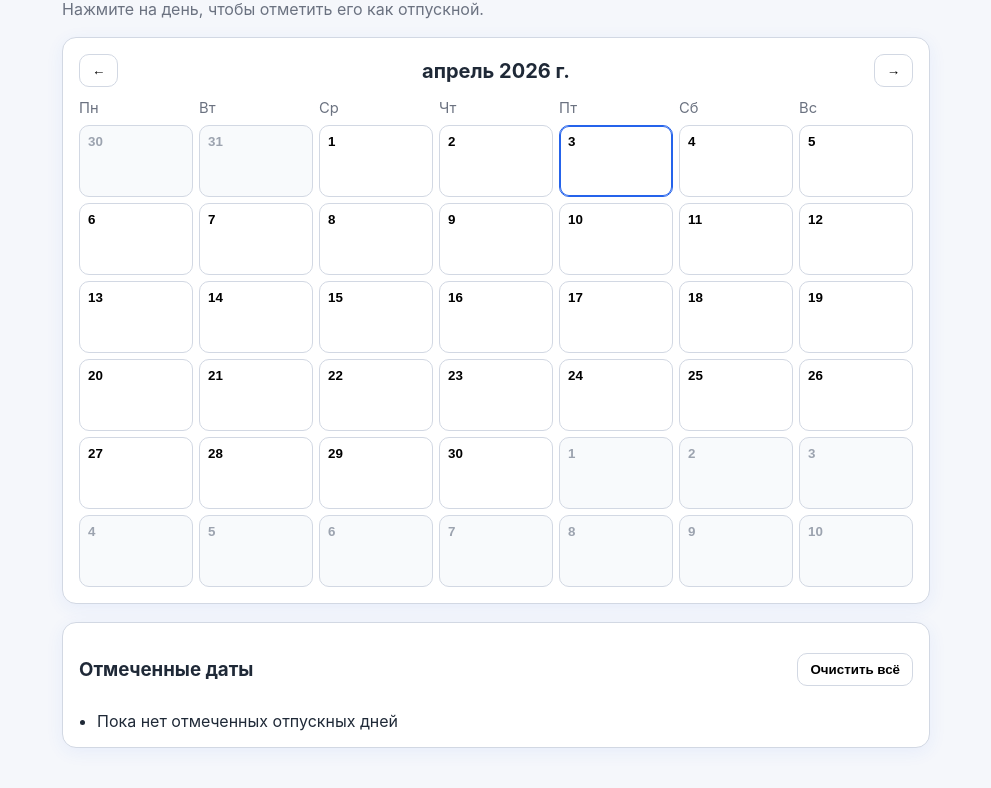
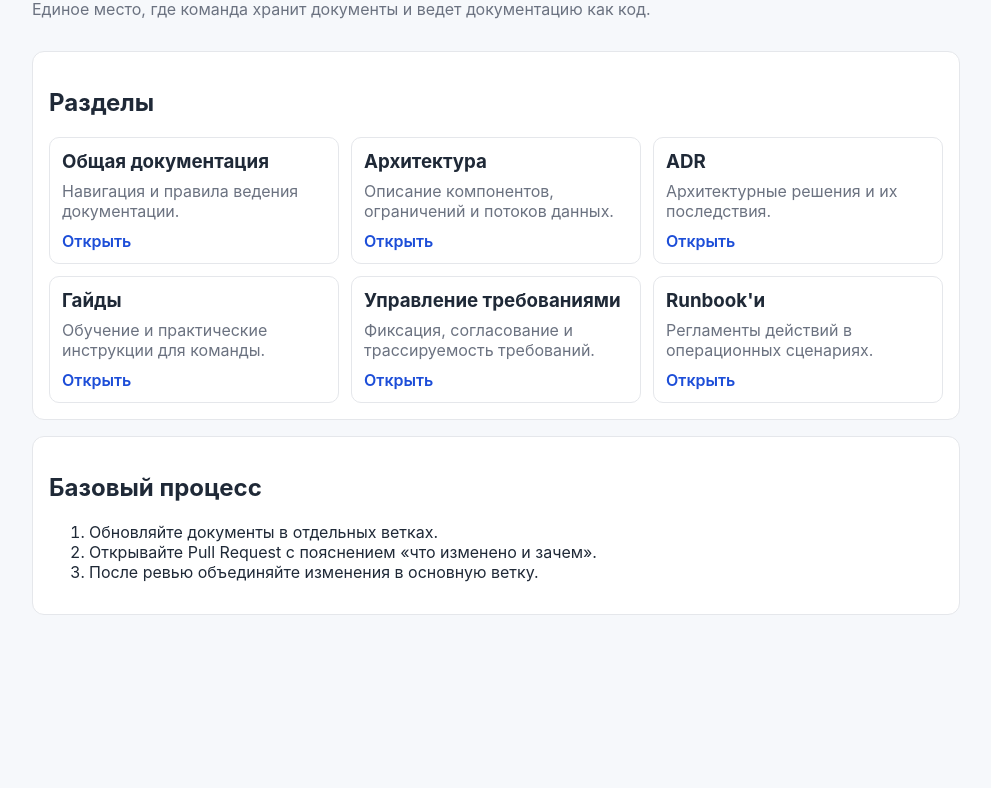
Before and after one commit to DmitriiSemeichenkov/-, a plain HTML site: page index.html in a window 1280 px wide. Shown: the part 72-860 px from the top of the page, without its empty margins (144-1135 px from the left). After the commit the page ends 800 px from the top, so only its background shows below. Drawn offline with Linux system fonts and the light colour scheme.

Commit message:
Добавить раздел Управление требованиями

```diff
--- a/app.js
+++ b/app.js
@@ -1,146 +1,54 @@
-const monthTitle = document.getElementById('monthTitle');
-const calendarGrid = document.getElementById('calendarGrid');
-const vacationList = document.getElementById('vacationList');
-const prevMonthBtn = document.getElementById('prevMonth');
-const nextMonthBtn = document.getElementById('nextMonth');
-const clearAllBtn = document.getElementById('clearAll');
+const sections = [
+  {
+    title: 'Общая документация',
+    path: './docs/README.md',
+    description: 'Навигация и правила ведения документации.',
+  },
+  {
+    title: 'Архитектура',
+    path: './docs/architecture.md',
+    description: 'Описание компонентов, ограничений и потоков данных.',
+  },
+  {
+    title: 'ADR',
+    path: './docs/decisions/README.md',
+    description: 'Архитектурные решения и их последствия.',
+  },
+  {
+    title: 'Гайды',
+    path: './docs/guides/onboarding.md',
+    description: 'Обучение и практические инструкции для команды.',
+  },
+  {
+    title: 'Управление требованиями',
+    path: './docs/requirements-management.md',
+    description: 'Фиксация, согласование и трассируемость требований.',
+  },
+  {
+    title: 'Runbook\'и',
+    path: './docs/runbooks/incident-response.md',
+    description: 'Регламенты действий в операционных сценариях.',
+  },
+];
 
-const STORAGE_KEY = 'vacationDates';
-const vacationDates = new Set(JSON.parse(localStorage.getItem(STORAGE_KEY) || '[]'));
+const container = document.getElementById('sections');
 
-let viewDate = new Date();
+for (const section of sections) {
+  const card = document.createElement('article');
+  card.className = 'section-card';
 
-const ruFormatter = new Intl.DateTimeFormat('ru-RU', {
-  day: '2-digit',
-  month: 'long',
-  year: 'numeric',
-});
+  const title = document.createElement('h3');
+  title.textContent = section.title;
 
-function dateToKey(date) {
-  const year = date.getFullYear();
-  const month = String(date.getMonth() + 1).padStart(2, '0');
-  const day = String(date.getDate()).padStart(2, '0');
-  return `${year}-${month}-${day}`;
+  const description = document.createElement('p');
+  description.textContent = section.description;
+
+  const link = document.createElement('a');
+  link.href = section.path;
+  link.textContent = 'Открыть';
+  link.target = '_blank';
+  link.rel = 'noreferrer';
+
+  card.append(title, description, link);
+  container.append(card);
 }
-
-function saveVacationDates() {
-  localStorage.setItem(STORAGE_KEY, JSON.stringify([...vacationDates].sort()));
-}
-
-function renderVacationList() {
-  vacationList.innerHTML = '';
-
-  const sorted = [...vacationDates].sort();
-  if (sorted.length === 0) {
-    const empty = document.createElement('li');
-    empty.textContent = 'Пока нет отмеченных отпускных дней';
-    vacationList.append(empty);
-    return;
-  }
-
-  for (const dateKey of sorted) {
-    const item = document.createElement('li');
-    const date = new Date(`${dateKey}T00:00:00`);
-    item.textContent = ruFormatter.format(date);
-    vacationList.append(item);
-  }
-}
-
-function toggleVacation(dateKey) {
-  if (vacationDates.has(dateKey)) {
-    vacationDates.delete(dateKey);
-  } else {
-    vacationDates.add(dateKey);
-  }
-
-  saveVacationDates();
-  renderCalendar();
-  renderVacationList();
-}
-
-function renderCalendar() {
-  calendarGrid.innerHTML = '';
-
-  const year = viewDate.getFullYear();
-  const month = viewDate.getMonth();
-  monthTitle.textContent = new Intl.DateTimeFormat('ru-RU', {
-    month: 'long',
-    year: 'numeric',
-  }).format(new Date(year, month, 1));
-
-  const firstDay = new Date(year, month, 1);
-  const startDayIndex = (firstDay.getDay() + 6) % 7;
-  const daysInMonth = new Date(year, month + 1, 0).getDate();
-
-  const prevMonthDays = new Date(year, month, 0).getDate();
-  for (let i = startDayIndex - 1; i >= 0; i--) {
-    const date = new Date(year, month - 1, prevMonthDays - i);
-    calendarGrid.append(createDayButton(date, true));
-  }
-
-  for (let day = 1; day <= daysInMonth; day++) {
-    const date = new Date(year, month, day);
-    calendarGrid.append(createDayButton(date, false));
-  }
-
-  const cellsNeeded = 42;
-  const currentCells = calendarGrid.childElementCount;
-  for (let day = 1; day <= cellsNeeded - currentCells; day++) {
-    const date = new Date(year, month + 1, day);
-    calendarGrid.append(createDayButton(date, true));
-  }
-}
-
-function createDayButton(date, isOtherMonth) {
-  const button = document.createElement('button');
-  button.className = 'day-btn';
-  button.type = 'button';
-
-  const dateKey = dateToKey(date);
-  const todayKey = dateToKey(new Date());
-
-  if (isOtherMonth) {
-    button.classList.add('other-month');
-  }
-  if (dateKey === todayKey) {
-    button.classList.add('today');
-  }
-  if (vacationDates.has(dateKey)) {
-    button.classList.add('vacation');
-  }
-
-  const dayLabel = document.createElement('span');
-  dayLabel.className = 'day-label';
-  dayLabel.textContent = String(date.getDate());
-  button.append(dayLabel);
-
-  if (vacationDates.has(dateKey)) {
-    const chip = document.createElement('span');
-    chip.className = 'vacation-chip';
-    chip.textContent = 'Отпуск';
-    button.append(chip);
-  }
-
-  button.addEventListener('click', () => toggleVacation(dateKey));
-  return button;
-}
-
-prevMonthBtn.addEventListener('click', () => {
-  viewDate = new Date(viewDate.getFullYear(), viewDate.getMonth() - 1, 1);
-  renderCalendar();
-});
-
-nextMonthBtn.addEventListener('click', () => {
-  viewDate = new Date(viewDate.getFullYear(), viewDate.getMonth() + 1, 1);
-  renderCalendar();
-});
-
-clearAllBtn.addEventListener('click', () => {
-  vacationDates.clear();
-  saveVacationDates();
-  renderCalendar();
-  renderVacationList();
-});
-
-renderCalendar();
-renderVacationList();
--- a/index.html
+++ b/index.html
@@ -3,36 +3,28 @@
   <head>
     <meta charset="UTF-8" />
     <meta name="viewport" content="width=device-width, initial-scale=1.0" />
-    <title>Календарь отпусков</title>
+    <title>Документирование</title>
     <link rel="stylesheet" href="style.css" />
   </head>
   <body>
     <main class="container">
-      <header class="header">
-        <h1>Календарь отпусков</h1>
-        <p>Нажмите на день, чтобы отметить его как отпускной.</p>
+      <header class="hero">
+        <h1>Документирование</h1>
+        <p>Единое место, где команда хранит документы и ведет документацию как код.</p>
       </header>
 
-      <section class="calendar-card" aria-label="Календарь">
-        <div class="calendar-toolbar">
-          <button id="prevMonth" class="nav-btn" aria-label="Предыдущий месяц">←</button>
-          <h2 id="monthTitle" aria-live="polite"></h2>
-          <button id="nextMonth" class="nav-btn" aria-label="Следующий месяц">→</button>
-        </div>
-
-        <div class="weekdays" aria-hidden="true">
-          <span>Пн</span><span>Вт</span><span>Ср</span><span>Чт</span><span>Пт</span><span>Сб</span><span>Вс</span>
-        </div>
-
-        <div id="calendarGrid" class="calendar-grid" role="grid"></div>
+      <section class="card">
+        <h2>Разделы</h2>
+        <div id="sections" class="grid"></div>
       </section>
 
-      <section class="vacation-list-card">
-        <div class="vacation-list-header">
-          <h3>Отмеченные даты</h3>
-          <button id="clearAll" class="clear-btn">Очистить всё</button>
-        </div>
-        <ul id="vacationList" class="vacation-list"></ul>
+      <section class="card">
+        <h2>Базовый процесс</h2>
+        <ol>
+          <li>Обновляйте документы в отдельных ветках.</li>
+          <li>Открывайте Pull Request с пояснением «что изменено и зачем».</li>
+          <li>После ревью объединяйте изменения в основную ветку.</li>
+        </ol>
       </section>
     </main>
 
--- a/style.css
+++ b/style.css
@@ -1,13 +1,10 @@
 :root {
-  --bg: #f5f7fb;
-  --surface: #ffffff;
+  --bg: #f6f8fb;
+  --surface: #fff;
   --text: #1f2937;
   --muted: #6b7280;
-  --border: #d2d8e3;
-  --accent: #2563eb;
-  --accent-soft: #dbeafe;
-  --vacation: #059669;
-  --vacation-soft: #d1fae5;
+  --border: #e5e7eb;
+  --accent: #1d4ed8;
 }
 
 * {
@@ -17,139 +14,61 @@
 body {
   margin: 0;
   font-family: Inter, system-ui, -apple-system, Segoe UI, Roboto, sans-serif;
+  background: var(--bg);
   color: var(--text);
-  background: var(--bg);
 }
 
 .container {
-  max-width: 900px;
+  max-width: 960px;
   margin: 0 auto;
   padding: 24px 16px 40px;
   display: grid;
-  gap: 18px;
+  gap: 16px;
 }
 
-.header h1 {
+.hero h1 {
   margin: 0;
 }
 
-.header p {
-  margin: 8px 0 0;
+.hero p {
+  margin-top: 8px;
   color: var(--muted);
 }
 
-.calendar-card,
-.vacation-list-card {
+.card {
   background: var(--surface);
   border: 1px solid var(--border);
-  border-radius: 14px;
+  border-radius: 12px;
   padding: 16px;
-  box-shadow: 0 4px 18px rgba(37, 99, 235, 0.07);
 }
 
-.calendar-toolbar {
-  display: flex;
-  align-items: center;
-  justify-content: space-between;
-  margin-bottom: 12px;
+.grid {
+  display: grid;
+  grid-template-columns: repeat(auto-fit, minmax(220px, 1fr));
+  gap: 12px;
 }
 
-#monthTitle {
-  margin: 0;
-  font-size: 1.25rem;
+.section-card {
+  border: 1px solid var(--border);
+  border-radius: 10px;
+  padding: 12px;
 }
 
-.nav-btn,
-.clear-btn {
-  border: 1px solid var(--border);
-  border-radius: 10px;
-  background: #fff;
-  padding: 8px 12px;
-  cursor: pointer;
-  font-weight: 600;
+.section-card h3 {
+  margin: 0 0 8px;
 }
 
-.nav-btn:hover,
-.clear-btn:hover {
-  border-color: var(--accent);
+.section-card p {
+  margin: 0 0 10px;
+  color: var(--muted);
 }
 
-.weekdays {
-  display: grid;
-  grid-template-columns: repeat(7, 1fr);
-  gap: 6px;
-  color: var(--muted);
-  font-size: 0.92rem;
-  margin-bottom: 8px;
+.section-card a {
+  color: var(--accent);
+  font-weight: 600;
+  text-decoration: none;
 }
 
-.calendar-grid {
-  display: grid;
-  grid-template-columns: repeat(7, 1fr);
-  gap: 6px;
+.section-card a:hover {
+  text-decoration: underline;
 }
-
-.day-btn {
-  border: 1px solid var(--border);
-  background: #fff;
-  border-radius: 10px;
-  min-height: 72px;
-  padding: 8px;
-  text-align: left;
-  cursor: pointer;
-  display: flex;
-  flex-direction: column;
-  justify-content: space-between;
-}
-
-.day-btn:hover {
-  border-color: var(--accent);
-  background: var(--accent-soft);
-}
-
-.day-btn.other-month {
-  color: #9ca3af;
-  background: #f8fafc;
-}
-
-.day-btn.today {
-  border-color: var(--accent);
-  box-shadow: inset 0 0 0 1px var(--accent);
-}
-
-.day-btn.vacation {
-  border-color: var(--vacation);
-  background: var(--vacation-soft);
-}
-
-.day-label {
-  font-weight: 700;
-}
-
-.vacation-chip {
-  align-self: flex-start;
-  font-size: 0.72rem;
-  padding: 2px 7px;
-  border-radius: 999px;
-  color: #065f46;
-  background: #a7f3d0;
-}
-
-.vacation-list-header {
-  display: flex;
-  justify-content: space-between;
-  align-items: center;
-}
-
-.vacation-list {
-  margin: 12px 0 0;
-  padding-left: 18px;
-  display: grid;
-  gap: 6px;
-}
-
-@media (max-width: 600px) {
-  .day-btn {
-    min-height: 58px;
-  }
-}
```
Also changed, not shown: 7 other files.
